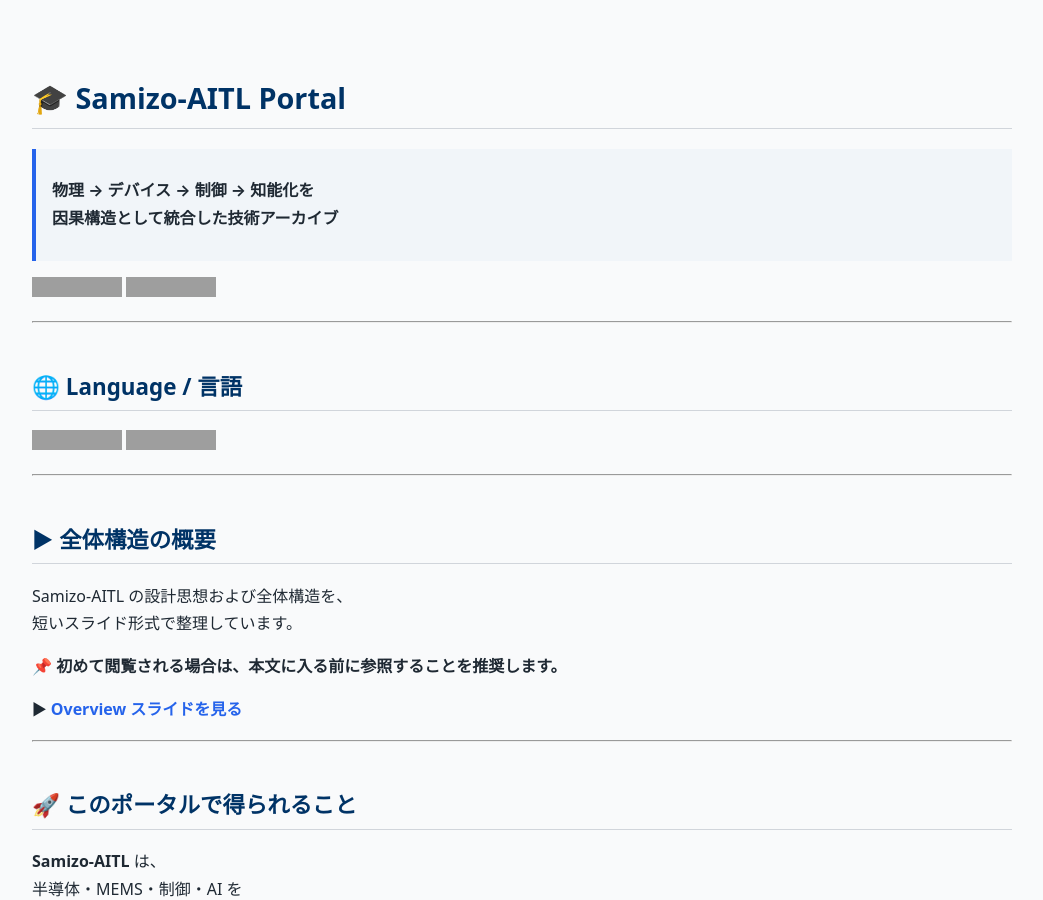
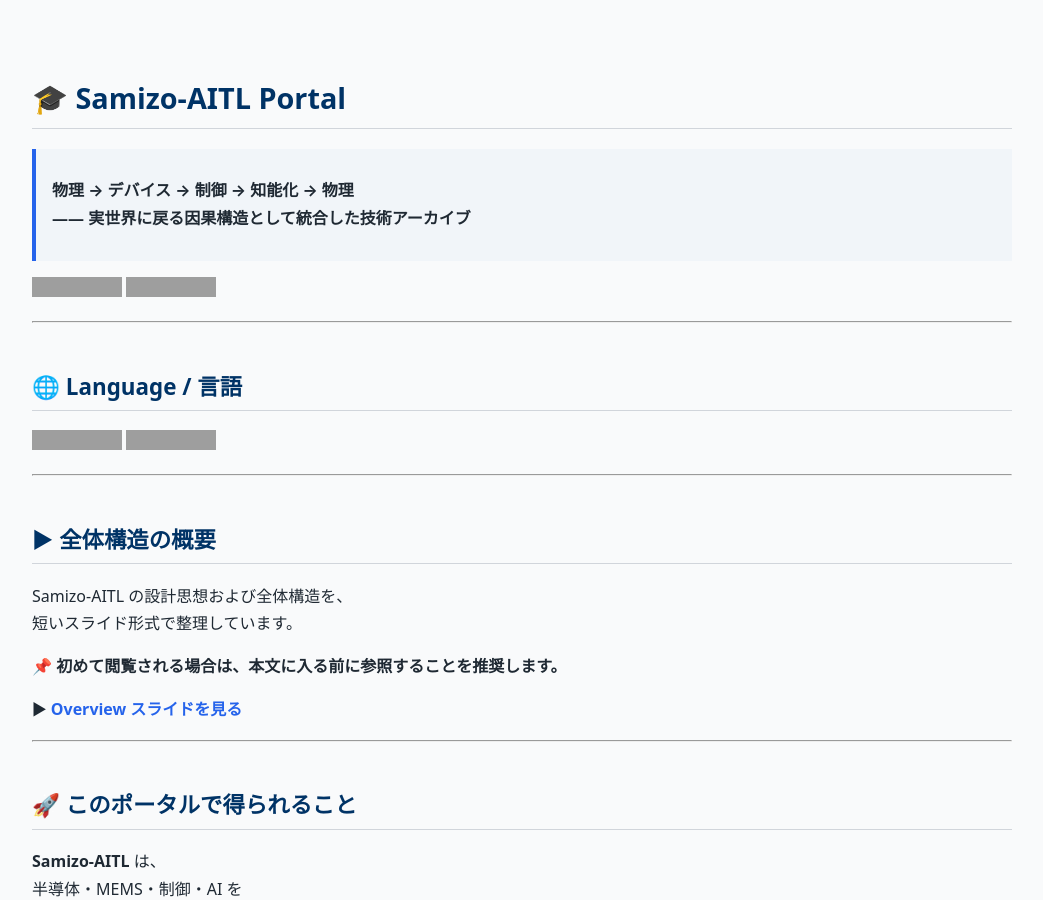
Before and after one commit to Samizo-AITL/Samizo-AITL.github.io, a Jekyll site: the page built from portal/index.md, in a window 1280 px wide and 900 px high, cut to the strip 0-900 px from the top of the window. Shown: the whole strip, without its empty margins (118-1161 px from the left). Built offline with Jekyll 4.4.1, drawn with Linux system fonts in a browser that asks for light colours; our own code applies the rules of GitHub Pages for plain Markdown files; grey boxes are pictures that could not be loaded.

Commit message:
Update index.md

```diff
--- a/portal/index.md
+++ b/portal/index.md
@@ -1,6 +1,6 @@
 # 🎓 Samizo-AITL Portal
-> **物理 → デバイス → 制御 → 知能化を
-> 因果構造として統合した技術アーカイブ**
+> **物理 → デバイス → 制御 → 知能化 → 物理
+> ―― 実世界に戻る因果構造として統合した技術アーカイブ**
 
 [![GitHub](https://img.shields.io/badge/GitHub-Samizo--AITL-black?logo=github)](https://github.com/Samizo-AITL)
 [![Zenn](https://img.shields.io/badge/Zenn-Articles-blue?logo=zenn)](https://zenn.dev/samizo_aitl)
```
